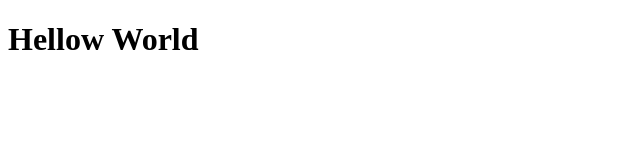
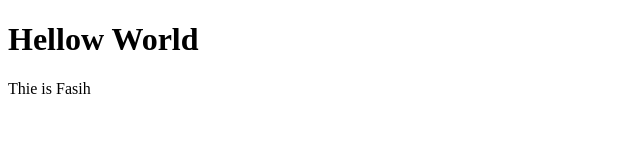
Before and after one commit to Fasih1994/website, a plain HTML site: page index.html in a window 1280 px wide. Shown: the whole page, without its empty margins (0-640 px from the left). Drawn offline with Linux system fonts and the light colour scheme.

Commit message:
added my name

```diff
--- a/index.html
+++ b/index.html
@@ -10,5 +10,6 @@
     <h1>
         Hellow World
     </h1>
+    <p>Thie is Fasih</p>
 </body>
 </html>
```
